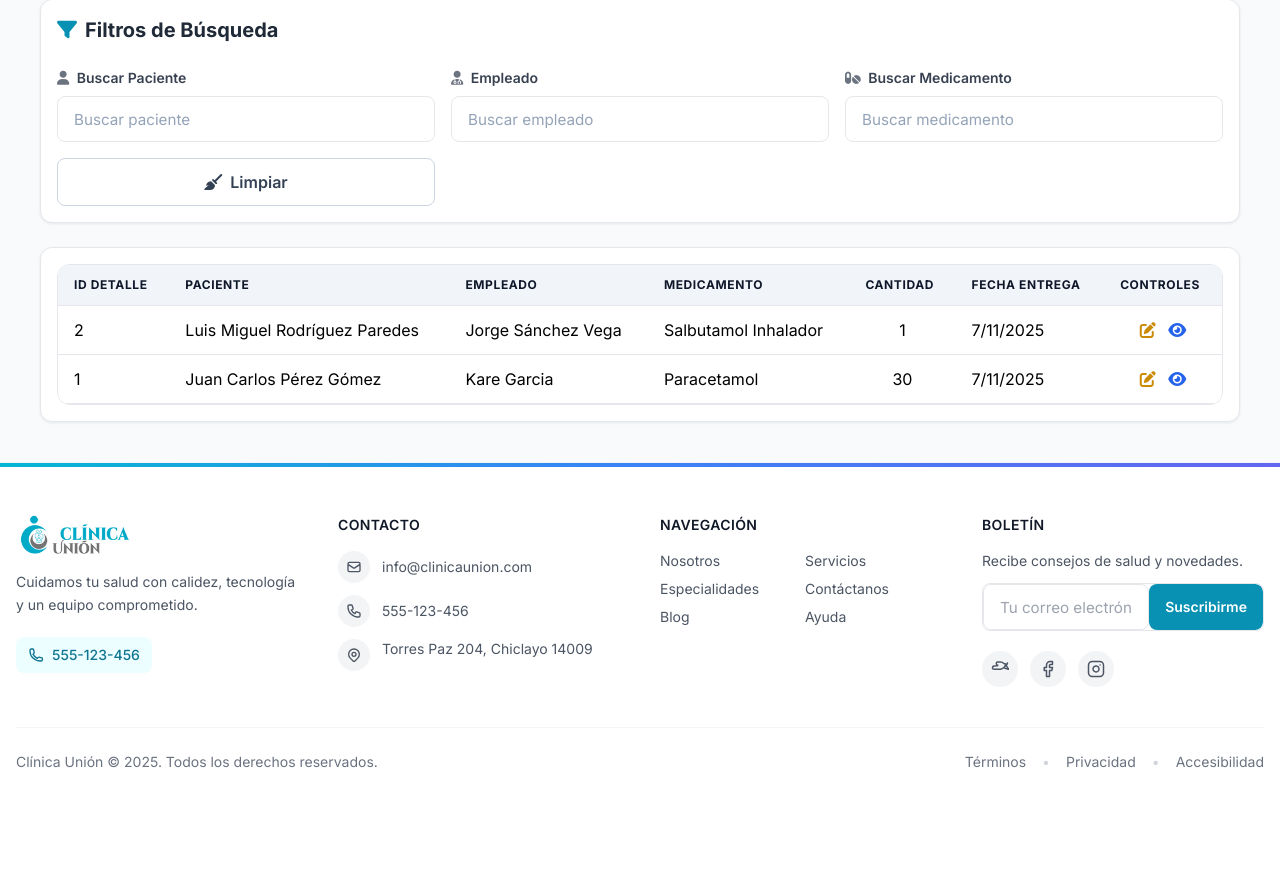
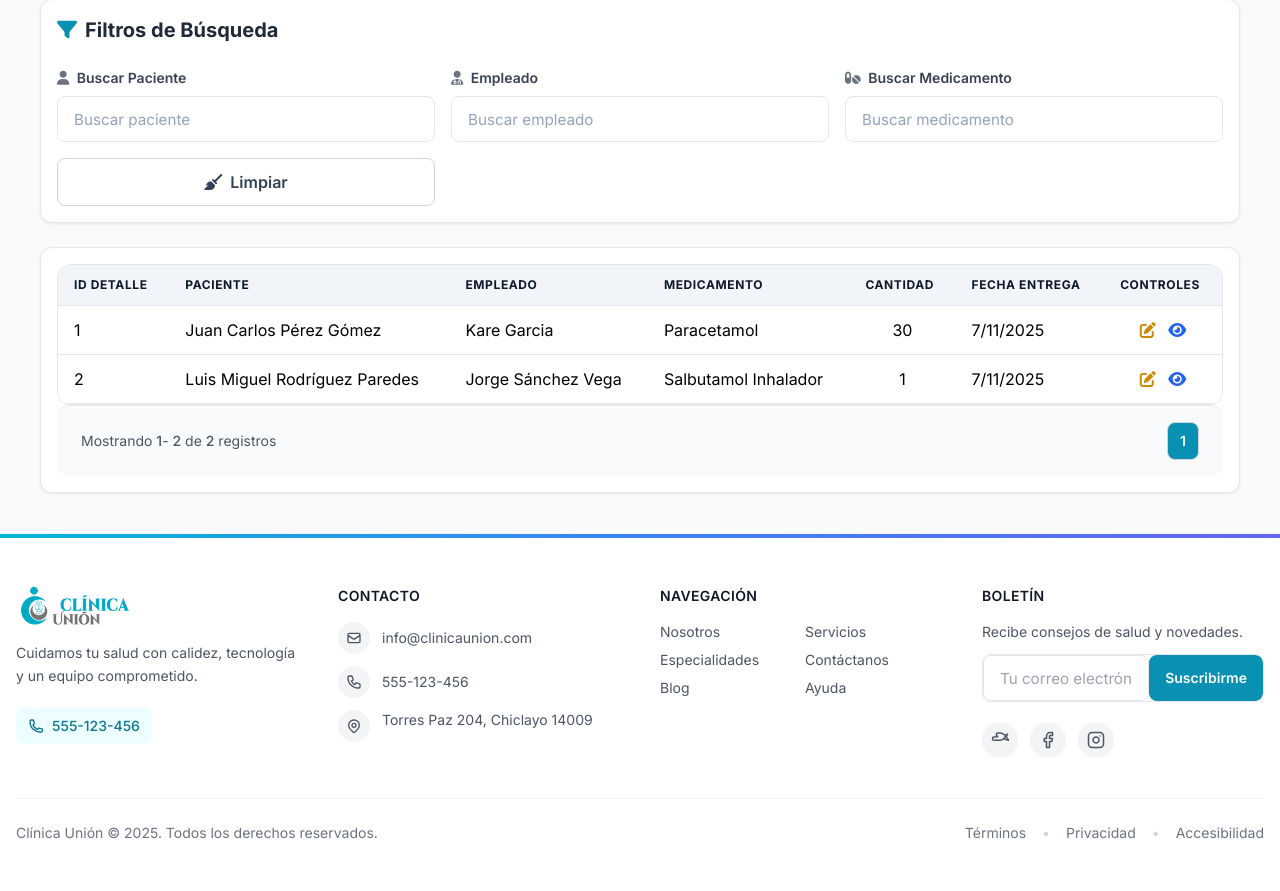
Before and after one commit to DKarelly/Proyecto-Ingenieria-y-calidad, a Flask app: page /farmacia/gestionar-entrega-medicamentos in a window 1280 px wide. Shown: the part 360-1251 px from the top of the page. Before the commit the page ends 1128 px from the top, so only its background shows below. Run offline with Flask 3, Linux system fonts and the light colour scheme; the visitor is signed in with stand-in values (Sample User, id 1); data comes from the database, SQL or seed files in the repository; data that the repository does not hold is empty; some libraries are stand-ins or nearby versions.

Commit message:
Kare PAGINACION 3

```diff
--- a/static/js/gestionarEntregaMedicamentos.js
+++ b/static/js/gestionarEntregaMedicamentos.js
@@ -170,7 +170,13 @@ document.addEventListener('DOMContentLoaded', () => {
             const response = await fetch('/farmacia/api/entregas');
             if (!response.ok) throw new Error('Error al cargar entregas');
             const entregas = await response.json();
-            renderizarEntregas(entregas);
+            // Ordenar entregas por id de menor a mayor
+            entregas.sort((a, b) => a.id - b.id);
+            inicializarPaginacion({
+                datos: entregas,
+                registrosPorPagina: 20, /* CANTIDAD DE FILAS PARA LA TABLA */
+                renderFuncion: renderizarEntregas
+            });
         } catch (error) {
             console.error('Error:', error);
             mostrarError('Error al cargar las entregas');
--- a/templates/gestionarEntregaMedicamentos.html
+++ b/templates/gestionarEntregaMedicamentos.html
@@ -157,6 +157,19 @@
                         <!-- Filas de la tabla generadas dinámicamente -->
                     </tbody>
                 </table>
+            </div>
+            <!-- Paginación -->
+            <div
+                class="bg-gray-50 px-6 py-4 flex flex-col md:flex-row items-center justify-between border-t border-gray-200 gap-3 md:gap-0">
+                <!-- Texto de registros -->
+                <div class="text-sm text-gray-600 text-center md:text-left">
+                    Mostrando <span id="inicio-rango" class="font-medium">0</span>-
+                    <span id="fin-rango" class="font-medium">0</span> de
+                    <span id="total-registros" class="font-medium">0</span> registros
+                </div>
+
+                <!-- Controles de paginación -->
+                <nav id="paginacionNumeros" class="flex items-center space-x-2" aria-label="Pagination"></nav>
             </div>
         </div>
     </div>
@@ -447,7 +460,7 @@
             </div>
         </div>
     </div>
-
+    <script src="/static/js/paginacion.js"></script>
     <script src="/static/js/gestionarEntregaMedicamentos.js"></script>
 
     {% include 'footer.html' %}
```
Also changed, not shown: static/js/gestionarRecepcionMedicamento.js (+7 -1 lines), templates/gestionarRecepcionMedicamentos.html (+14 -1 lines).
